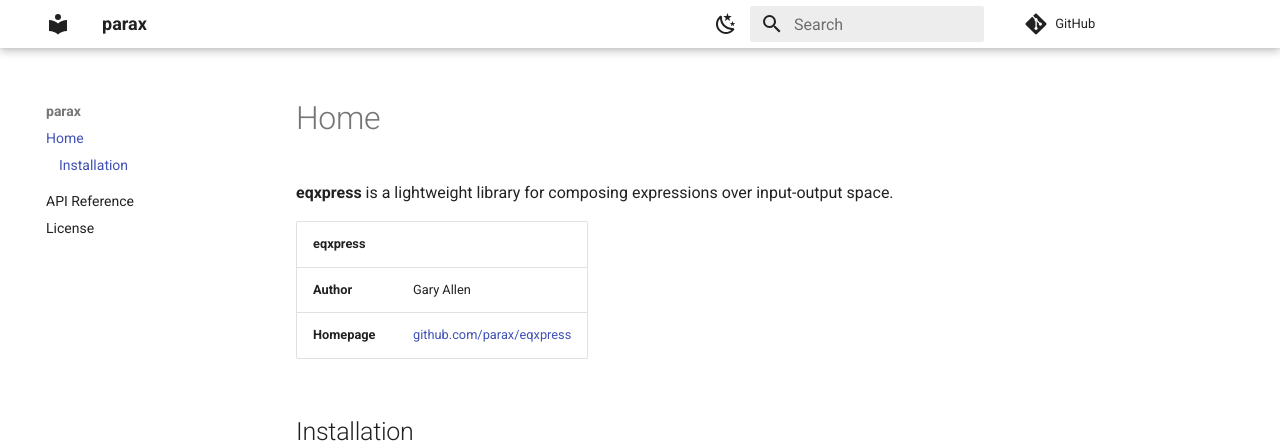
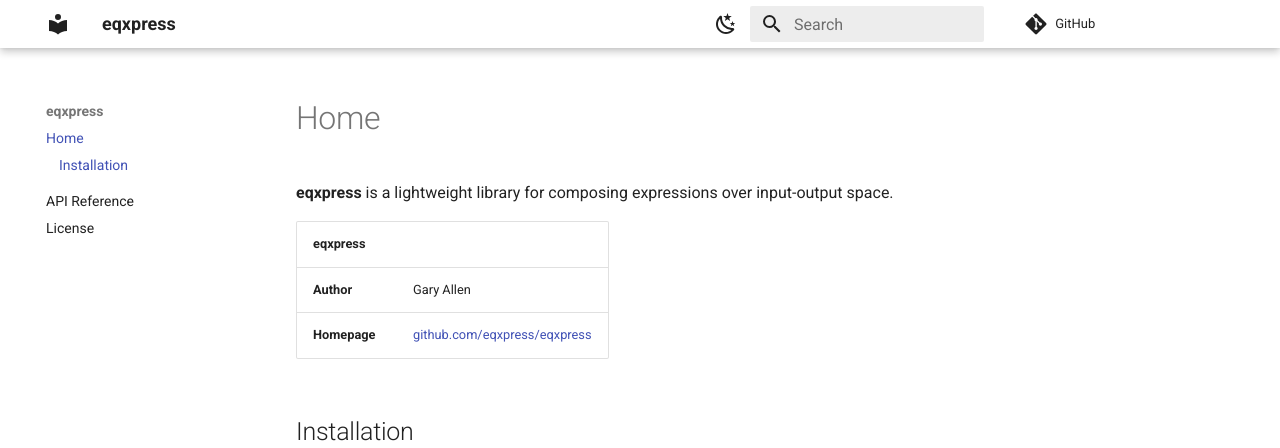
Before and after one commit to gvcallen/eqxpress, an MkDocs documentation site: the page built from docs/index.md, in a window 1280 px wide. Shown: the top 448 px of the page. Built offline with MkDocs 1.6.1 and Material for MkDocs 9.7.7, drawn with Linux system fonts in a browser that asks for light colours; comment, search, counter and statistics services are not loaded.

Commit message:
Built eqxpress

```diff
--- a/docs/index.md
+++ b/docs/index.md
@@ -3,7 +3,7 @@
 | **eqxpress** |  |
 |-------------|-------|
 | **Author**  | Gary Allen |
-| **Homepage** | [github.com/parax/eqxpress](https://github.com/eqxpress/eqxpress) |
+| **Homepage** | [github.com/eqxpress/eqxpress](https://github.com/eqxpress/eqxpress) |
 
 ## Installation
 `eqxpress` can be installed via `pip`.
--- a/mkdocs.yml
+++ b/mkdocs.yml
@@ -1,5 +1,5 @@
-site_name: parax
-repo_url: https://github.com/parax/parax
+site_name: eqxpress
+repo_url: https://github.com/eqxpress/eqxpress
 
 theme:
   name: material
--- a/pyproject.toml
+++ b/pyproject.toml
@@ -1,5 +1,5 @@
 [project]
-name = "parax"
+name = "eqxpress"
 version = "0.0.2"
 description = "Composable expressions in JAX + Equinox"
 readme = "README.md"
```
Also changed, not shown: README.md (+1 -1 lines), 1 other file.
